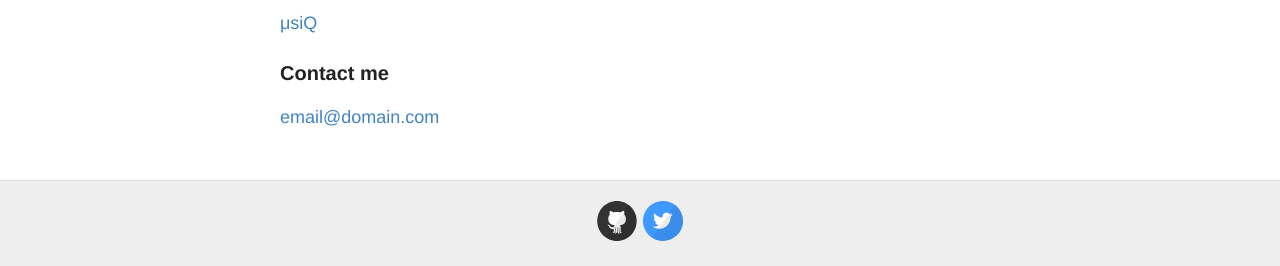
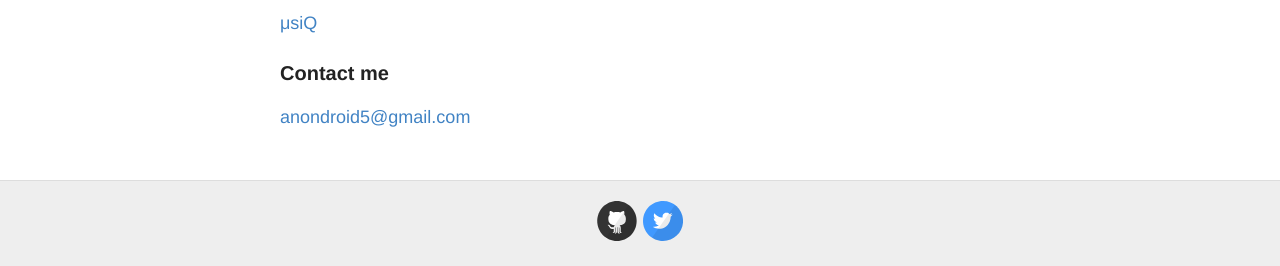
Before and after one commit to The-Actual-Damien/nondroid5-jeckyll, a Jekyll site: the page built from about.md, in a window 1280 px wide. Shown: the part 1142-1408 px from the top of the page. Built offline with Jekyll 4.4.1, drawn with Linux system fonts in a browser that asks for light colours; Markdown is read by kramdown in place of the engine named in the settings.

Commit message:
Update about.md

```diff
--- a/about.md
+++ b/about.md
@@ -52,4 +52,4 @@ Realforce
 
 ### Contact me
 
-[email@domain.com](mailto:email@domain.com)
+[anondroid5@gmail.com](mailto:anondroid5@gmail.com)
```
